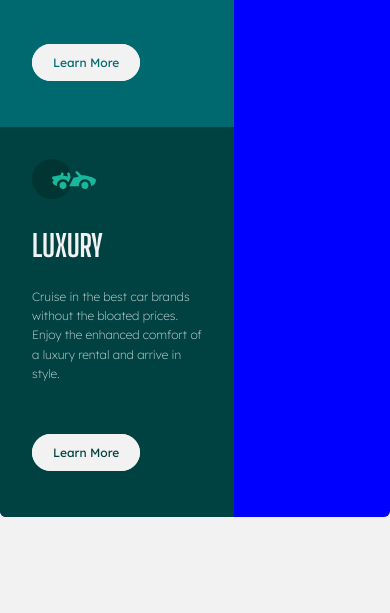
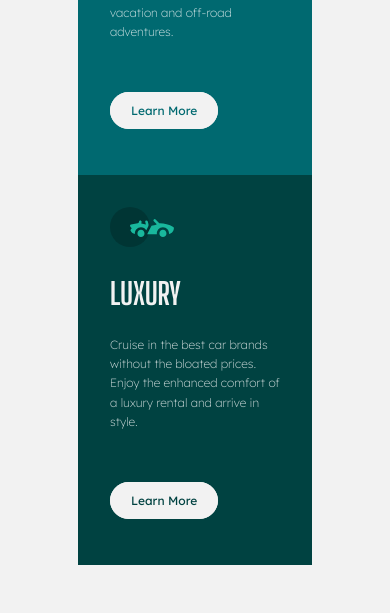
Before and after one commit to liannmaka/3-column-preview-card-component, a plain HTML site: page index.html in a window 390 px wide. Shown: the part 653-1266 px from the top of the page. Before the commit the page ends 1170 px from the top, so only its background shows below. Drawn offline with Linux system fonts and the light colour scheme.

Commit message:
modified component

```diff
--- a/styles.css
+++ b/styles.css
@@ -98,10 +98,17 @@ h1 {
     border-radius: 6px;
     overflow: hidden;
     margin: 0px auto;
-    background-color: blue;
+    padding: 3rem 0;
 }
 
 .box {
     width: 170px;
     padding: 2em 2em 3.5em;
 }
+
+
+@media screen and (max-width: 768px) {
+    .main {
+      justify-content: center;
+    }
+  }
```
